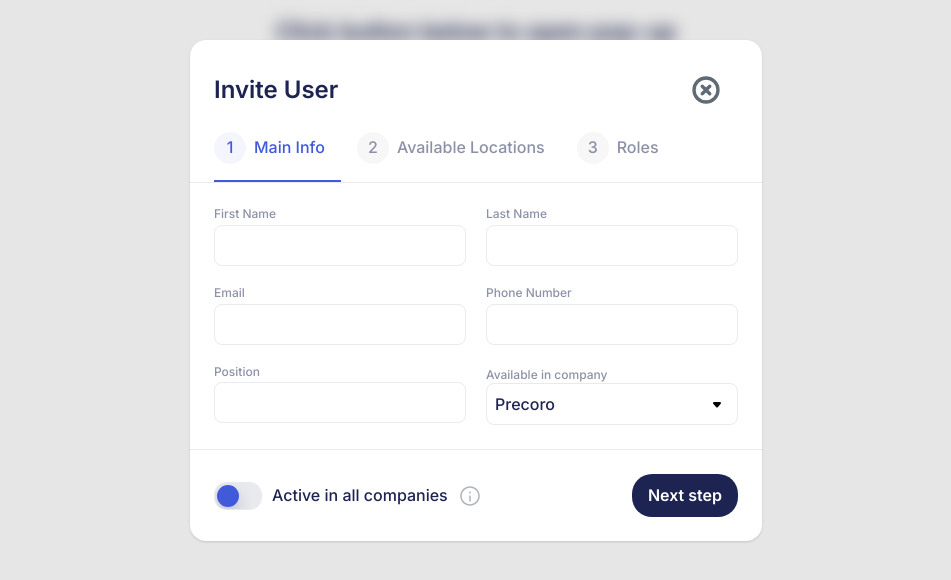
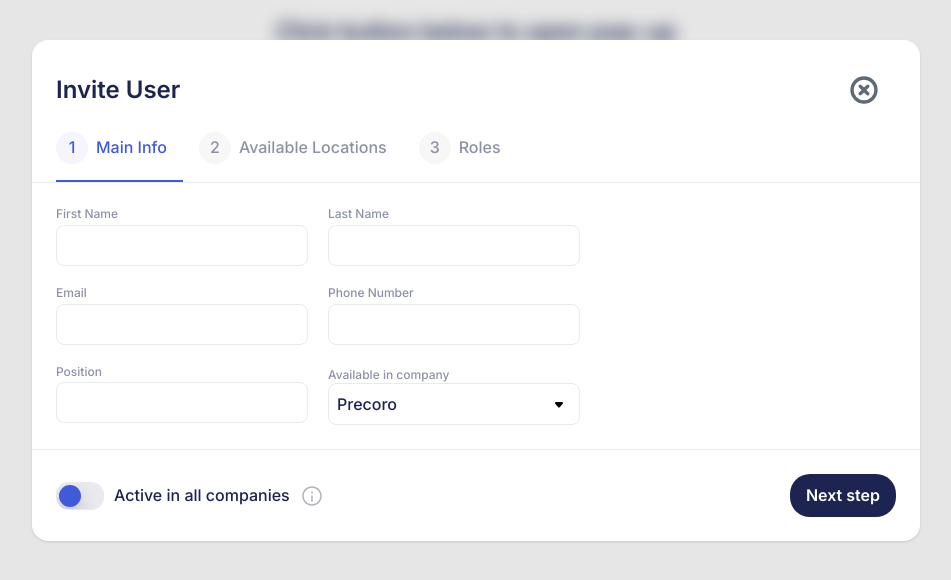
Before and after one commit to Explicit12/precoro_test_task, a Vue app: page / in a window 1280 px wide. Both pictures are taken after a click on the button "Invite User". Shown: the top 580 px of the page, without its empty margins (164-1115 px from the left). Built offline with nearby package versions, Linux system fonts and the light colour scheme.

Commit message:
fixed form width

```diff
--- a/src/components/AppModal.vue
+++ b/src/components/AppModal.vue
@@ -37,7 +37,8 @@
   }
 
   .modal__content {
-    max-width: var(--br-lg);
+    max-width: 888px;
+    width: 100%;
     height: fit-content;
 
     overflow: hidden;
--- a/src/components/forms/MainInfoForm.vue
+++ b/src/components/forms/MainInfoForm.vue
@@ -60,7 +60,6 @@
 <style scoped>
   .main-info-form {
     display: flex;
-    justify-content: center;
     gap: var(--gap-6);
     flex-direction: column;
     width: 100%;
```
